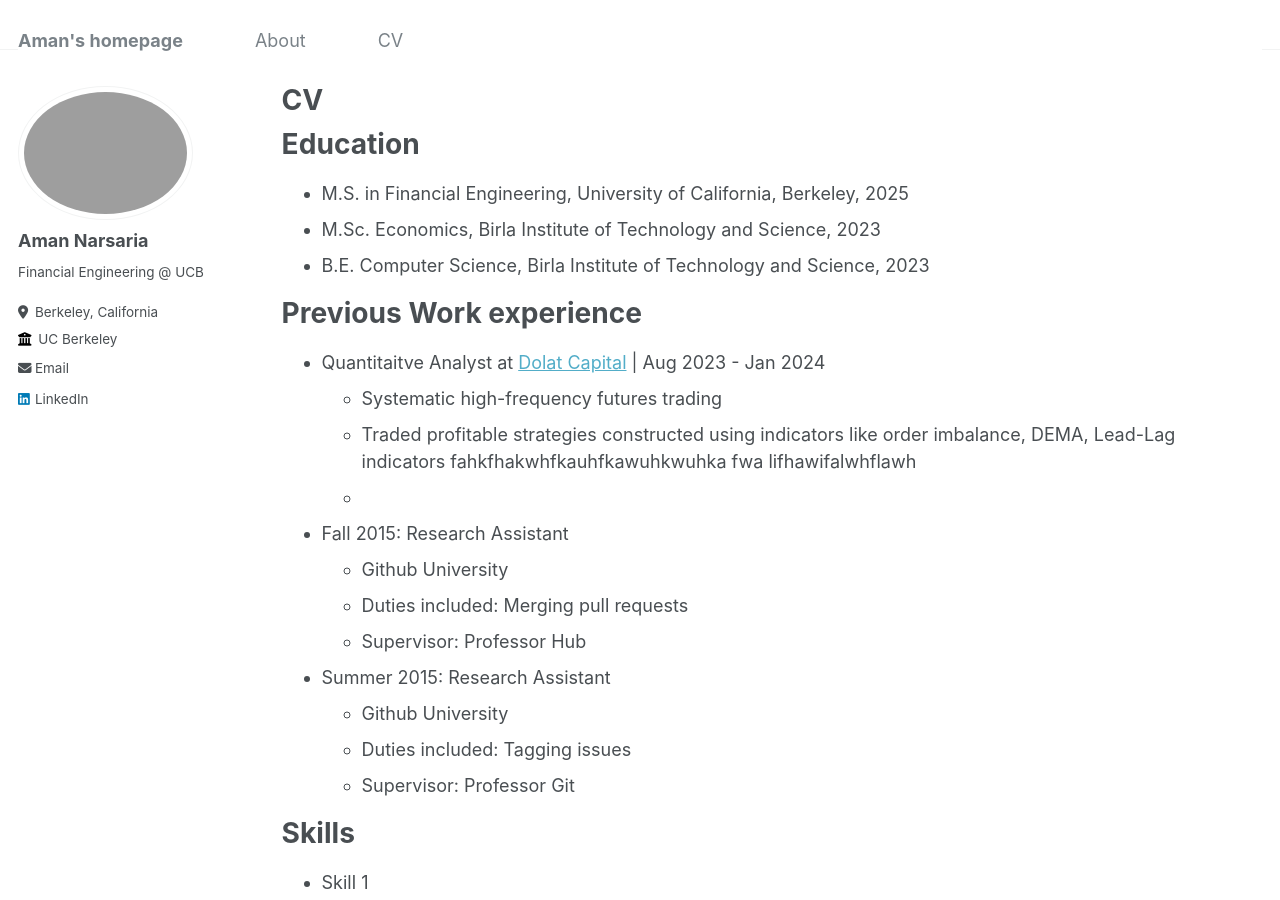
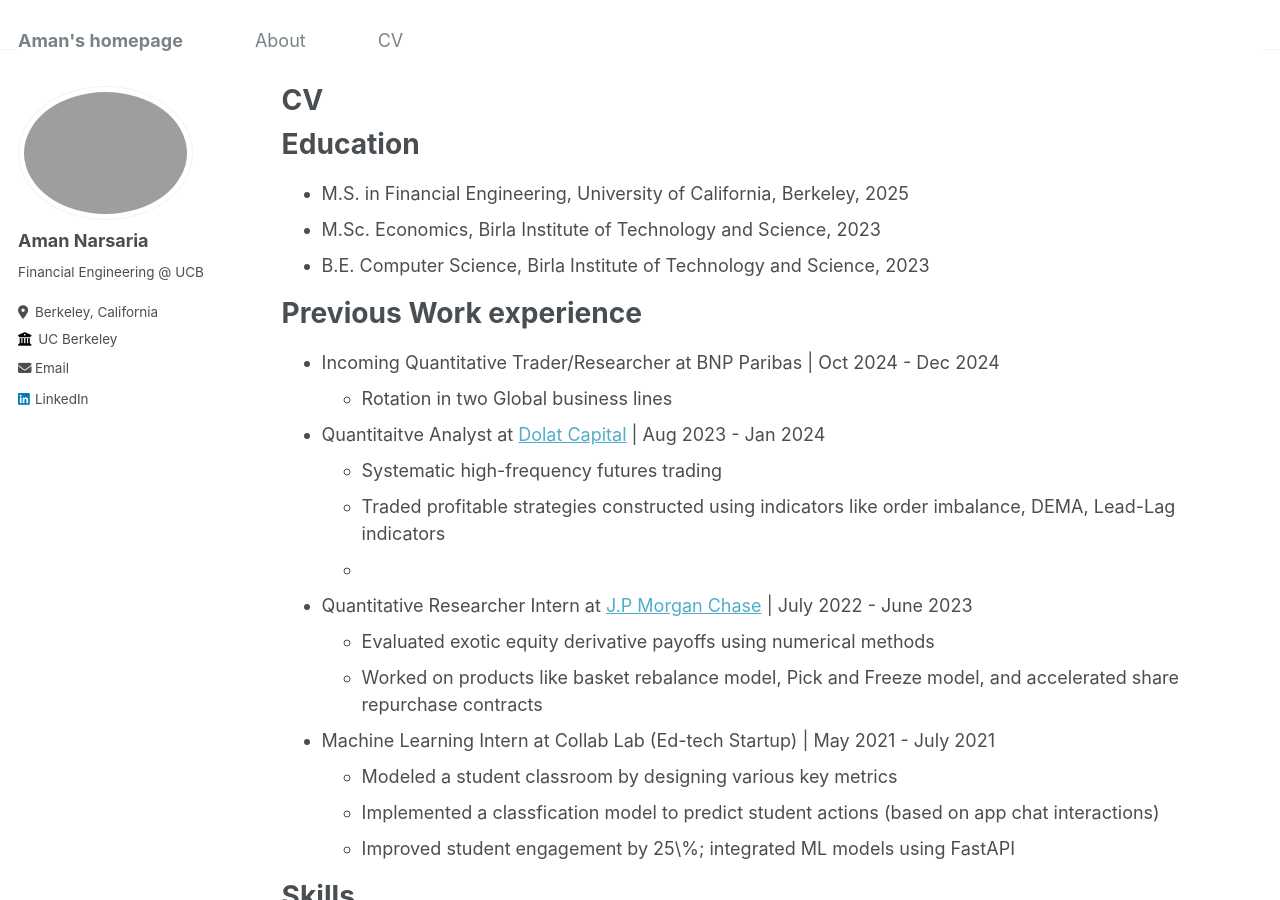
Before and after one commit to amannarsaria4/amannarsaria4.github.io, a Jekyll site: the page built from _pages/cv.md, in a window 1280 px wide and 900 px high. Built offline with Jekyll 4.4.1, drawn with Linux system fonts in a browser that asks for light colours.

Commit message:
new commit

```diff
--- a/_pages/cv.md
+++ b/_pages/cv.md
@@ -17,20 +17,24 @@ Education
 
 Previous Work experience
 ======
+* Incoming Quantitative Trader/Researcher at BNP Paribas \| Oct 2024 - Dec 2024
+  * Rotation in two Global business lines
+
+
 * Quantitaitve Analyst at [Dolat Capital](https://www.dolatcapital.com/) \| Aug 2023 - Jan 2024
   * Systematic high-frequency futures trading
-  * Traded profitable strategies constructed using indicators like order imbalance, DEMA, Lead-Lag indicators fahkfhakwhfkauhfkawuhkwuhka fwa lifhawifalwhflawh
+  * Traded profitable strategies constructed using indicators like order imbalance, DEMA, Lead-Lag indicators
   *
 
-* Fall 2015: Research Assistant
-  * Github University
-  * Duties included: Merging pull requests
-  * Supervisor: Professor Hub
+* Quantitative Researcher Intern at [J.P Morgan Chase](https://www.jpmorganchase.com/) \| July 2022 - June 2023
+  * Evaluated exotic equity derivative payoffs using numerical methods
+  * Worked on products like basket rebalance model, Pick and Freeze model, and accelerated share repurchase contracts
 
-* Summer 2015: Research Assistant
-  * Github University
-  * Duties included: Tagging issues
-  * Supervisor: Professor Git
+* Machine Learning Intern at Collab Lab (Ed-tech Startup) \| May 2021 - July 2021
+  * Modeled a student classroom by designing various key metrics
+  * Implemented a classfication model to predict student actions (based on app chat interactions)
+  * Improved student engagement by 25\%; integrated ML models using FastAPI
+
 
 Skills
 ======
```
